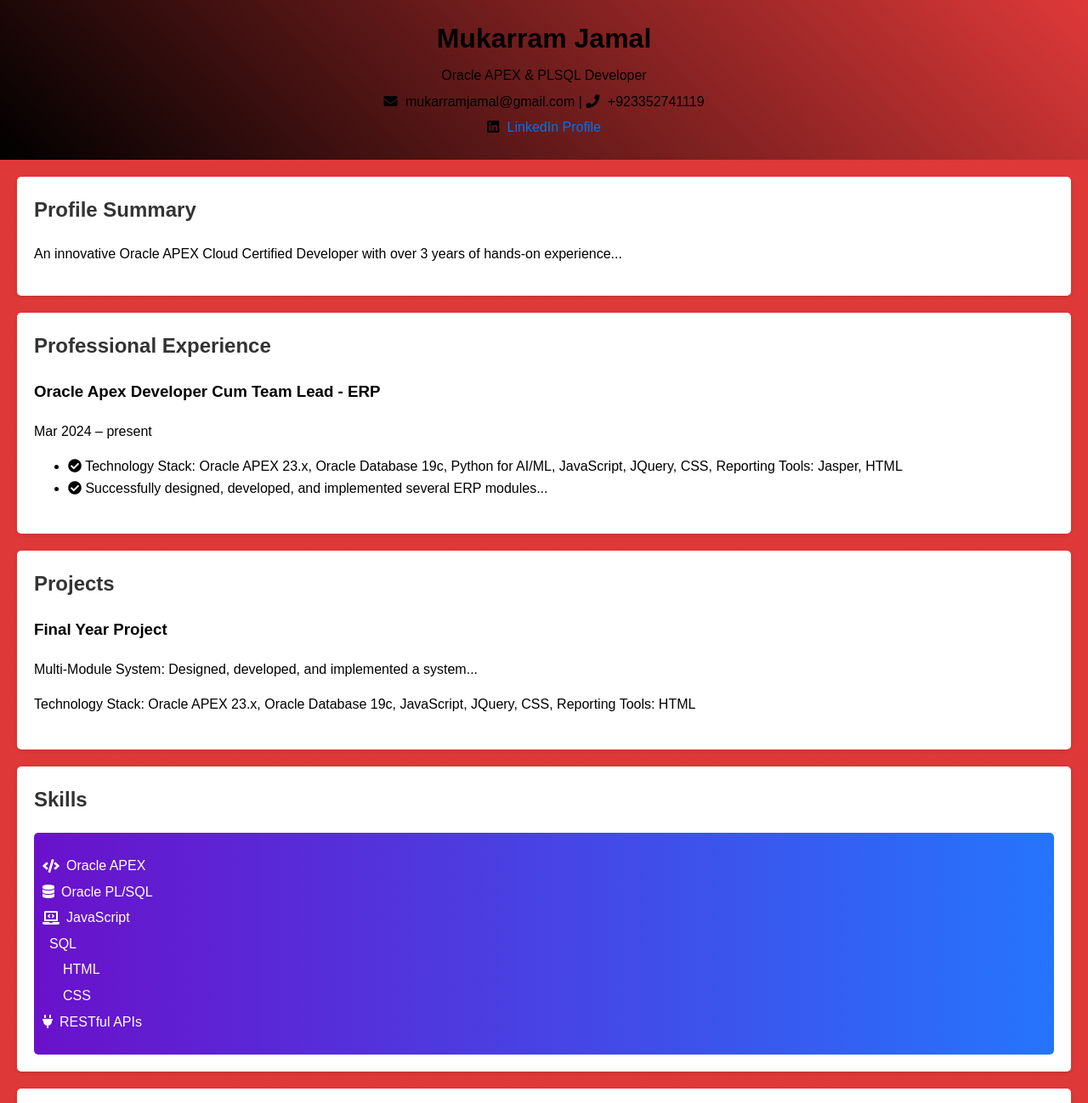
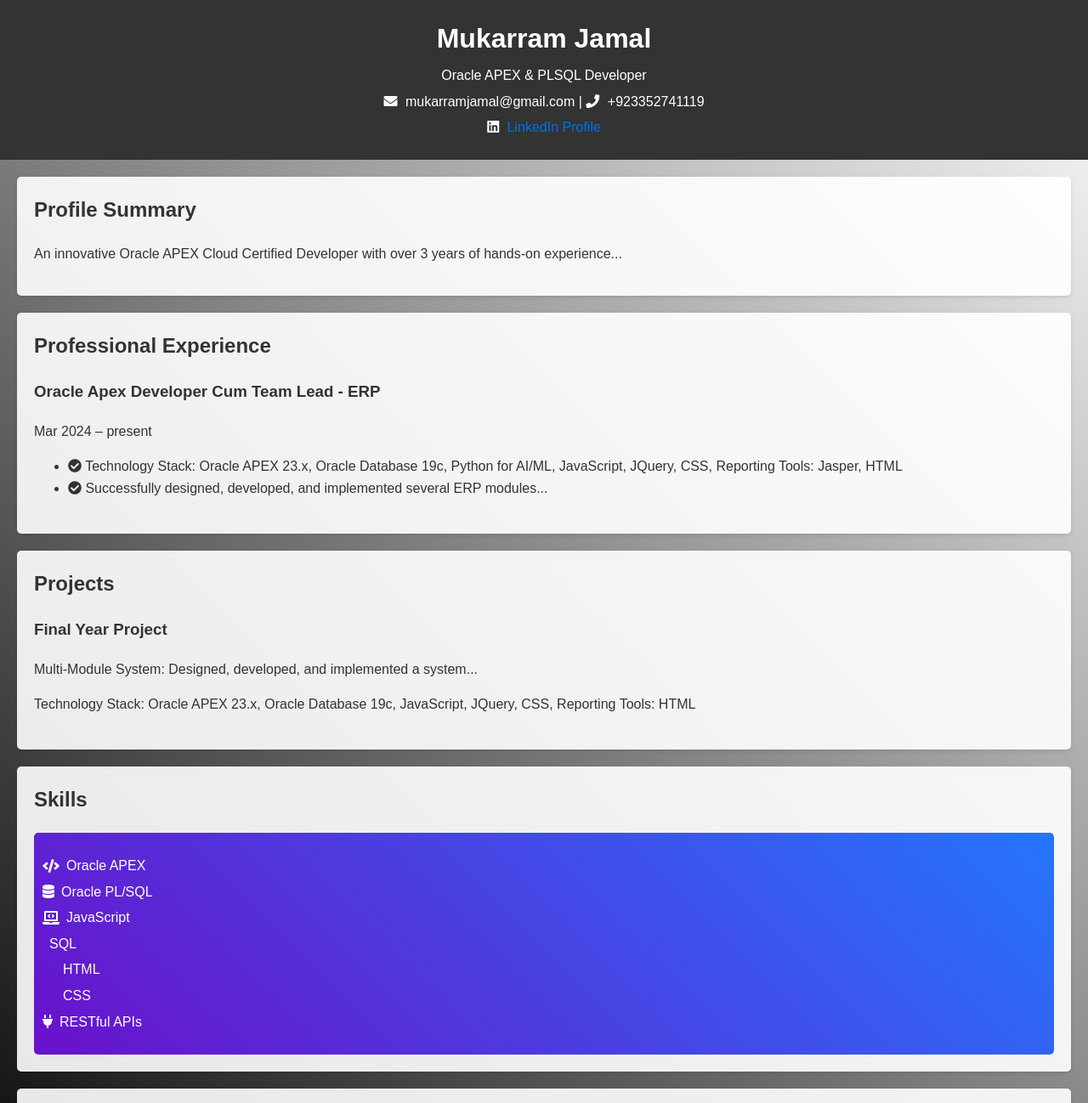
Before and after one commit to Mukarram-Jamal/mukarram.github.io, a plain HTML site: page index.html in a window 1280 px wide. Shown: the top 1298 px of the page at 85% size. Drawn offline with Linux system fonts and the light colour scheme.

Commit message:
Update styles.css

```diff
--- a/styles.css
+++ b/styles.css
@@ -5,11 +5,13 @@ body {
     line-height: 1.6;
     margin: 0;
     padding: 0;
-    background: linear-gradient(0deg, yellow, #da1d1de0 100px);
+    background: linear-gradient(45deg, black, transparent);
+    color: #333;
 }
 
 header {
-    background: linear-gradient(45deg, black, transparent);
+    background-color: #333;
+    color: #fff;
     padding: 20px;
     text-align: center;
 }
@@ -29,11 +31,12 @@ header i {
 }
 
 section {
-    background-color: #fff;
+    background-color: rgba(255, 255, 255, 0.9); /* Slightly transparent white */
     margin: 20px;
     padding: 20px;
     border-radius: 5px;
     box-shadow: 0 2px 4px rgba(0, 0, 0, 0.1);
+    backdrop-filter: blur(5px); /* Adds a slight blur effect to sections */
 }
 
 section h2 {
@@ -47,7 +50,7 @@ section h2 {
 }
 
 .skill-box {
-    background: linear-gradient(to right, #6a11cb, #2575fc);
+    background: linear-gradient(45deg, #6a11cb, #2575fc); /* Purple to blue gradient */
     color: #fff;
     padding: 10px;
     border-radius: 5px;
```
